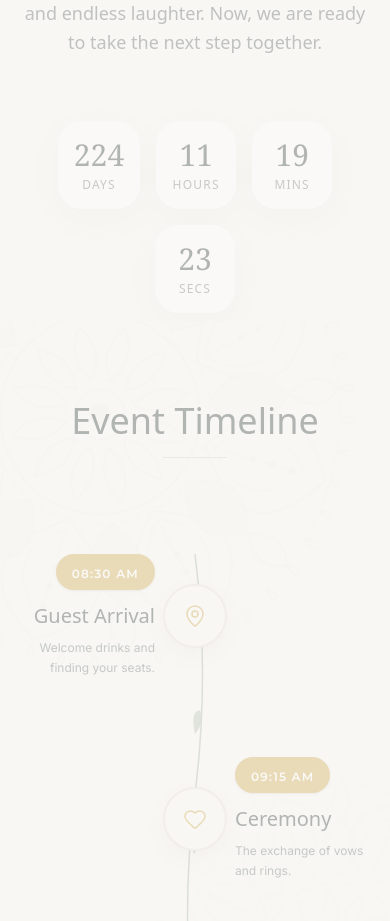
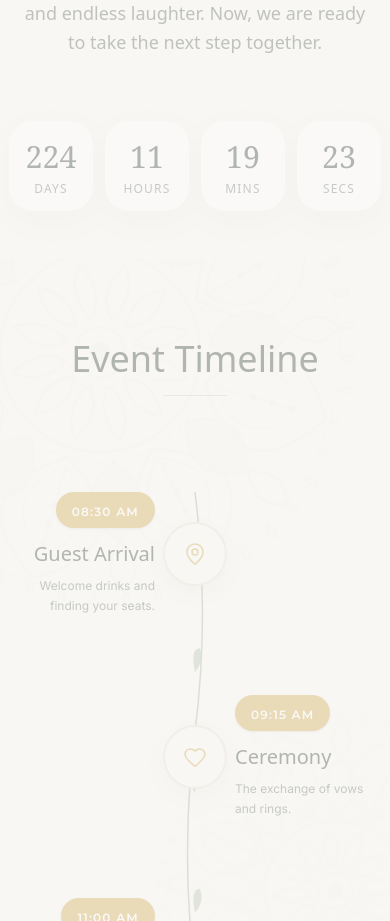
Before and after one commit to RashmikaPehesara/Wedding_Invitation_Site_Sample, a Next.js app: page / in a window 390 px wide. Shown: the part 2260-3181 px from the top of the page. Built offline with nearby package versions, Linux system fonts and the light colour scheme.

Commit message:
Update true/false

```diff
--- a/src/components/Gallery.js
+++ b/src/components/Gallery.js
@@ -53,6 +53,8 @@ const slideVariants = {
 const isMobileDevice = typeof window !== "undefined" && window.innerWidth < 768;
 
 export default function Gallery() {
+  if (!clientData.toggles.showGallery) return null;
+
   const images = clientData.gallery; // exactly 16 images
   const itemsPerPage = 4;
   const totalPages = Math.ceil(images.length / itemsPerPage);
--- a/src/components/Story.js
+++ b/src/components/Story.js
@@ -4,23 +4,33 @@ import { useState, useEffect } from "react";
 import { motion } from "framer-motion";
 import { clientData } from "@/config/clientData";
 
-const CountdownUnit = ({ value, label }) => (
-  <div className="flex flex-col items-center justify-center p-4 min-w-[80px] md:min-w-[100px] glass rounded-xl border border-[var(--primary)]/20">
+const CountdownUnit = ({ value, label }) => {
+  if (!clientData.toggles.showCountdown) return null;
+  return (
+    <div className="flex flex-col items-center justify-center
+w-[84px] h-[90px]
+sm:w-[92px] sm:h-[112px]
+md:w-[108px] md:h-[128px]
+px-3 py-4 md:px-4 md:py-5
+glass rounded-2xl border border-[var(--primary)]/20 shrink-0">
       <motion.span
         key={value}
         initial={{ y: -10, opacity: 0 }}
         animate={{ y: 0, opacity: 1 }}
-      className="text-3xl md:text-5xl text-[var(--primary)] font-serif mb-1"
+        className="text-[1.9rem] sm:text-[2.3rem] md:text-5xl text-[var(--primary)] font-serif mb-0"
       >
         {value.toString().padStart(2, "0")}
       </motion.span>
-    <span className="text-xs md:text-sm uppercase tracking-widest text-[var(--text)] opacity-70">
+      <span className="text-[12px] sm:text-xs md:text-sm uppercase tracking-widest text-[var(--text)] opacity-70">
         {label}
       </span>
     </div>
   );
+};
 
 export default function Story() {
+  if (!clientData.toggles.showLoveStory) return null;
+
   const [timeLeft, setTimeLeft] = useState({
     days: 0, hours: 0, minutes: 0, seconds: 0
   });
@@ -48,7 +58,6 @@ export default function Story() {
     return () => clearInterval(interval);
   }, []);
 
-  // Story start
   return (
     <section className="py-2 px-4 bg-[var(--background)] relative overflow-hidden">
       <div className="max-w-4xl mx-auto text-center relative z-10">
@@ -64,18 +73,20 @@ export default function Story() {
           </p>
         </motion.div>
 
+        {clientData.toggles.showCountdown && (
           <motion.div
             initial={{ opacity: 0, scale: 0.9 }}
             whileInView={{ opacity: 1, scale: 1 }}
             viewport={{ once: true }}
             transition={{ duration: 0.8, delay: 0.2 }}
-          className="flex flex-wrap justify-center gap-4 md:gap-6"
+            className="flex flex-nowrap justify-center gap-3 sm:gap-4 md:gap-6 pb-10 md:pb-0"
           >
             <CountdownUnit value={timeLeft.days} label="Days" />
             <CountdownUnit value={timeLeft.hours} label="Hours" />
             <CountdownUnit value={timeLeft.minutes} label="Mins" />
             <CountdownUnit value={timeLeft.seconds} label="Secs" />
           </motion.div>
+        )}
       </div>
     </section>
   );
--- a/src/components/Timeline.js
+++ b/src/components/Timeline.js
@@ -214,6 +214,7 @@ const TimelineItem = ({ item, index }) => {
 };
 
 export default function Timeline() {
+  if (!clientData.toggles.showTimeline) return null;
   return (
     <section className="py-[80px] px-4 bg-[var(--background)] relative overflow-hidden">
       <MandalaDecoration />
--- a/src/config/clientData.js
+++ b/src/config/clientData.js
@@ -124,6 +124,10 @@ export const clientData = {
     showRSVP: true,
     showSocialLinks: true,
     showMusic: true,
+    showLoveStory: true,
+    showCountdown: true,
+    showTimeline: true,
+    showGallery: true,
   },
 
   // Contact Info
```
Lines whose indentation alone changed are shown as unchanged.
